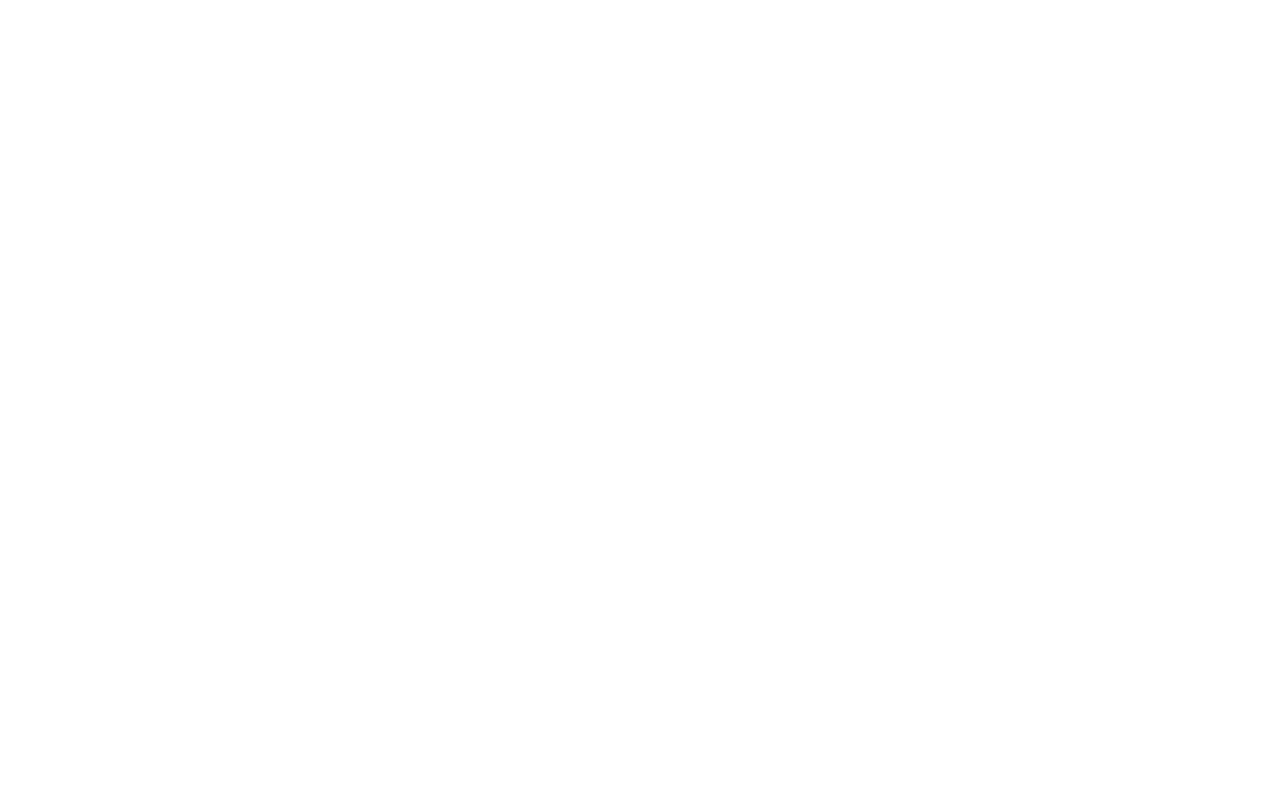
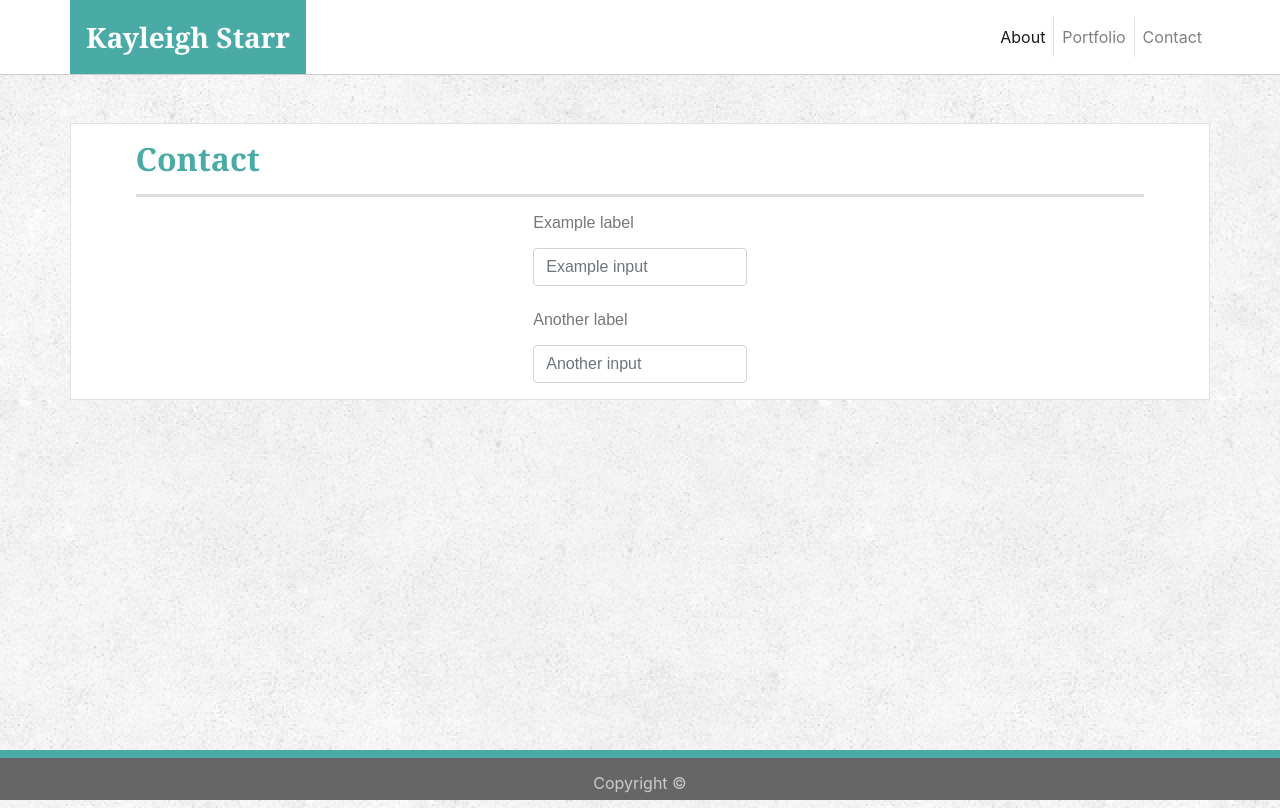
Before and after one commit to kayleighs/Bootstrap-Portfolio, a plain HTML site: page contact.html in a window 1280 px wide. Drawn offline with nearby package versions, Linux system fonts and the light colour scheme.

Commit message:
started contact.html

```diff
--- a/contact.html
+++ b/contact.html
@@ -0,0 +1,76 @@
+<!DOCTYPE html>
+<html lang="en">
+
+<head>
+    <meta charset="UTF-8">
+    <meta name="viewport" content="width=device-width, initial-scale=1.0">
+    <meta http-equiv="X-UA-Compatible" content="ie=edge">
+    <title>Document</title>
+    <link rel="stylesheet" href="https://stackpath.bootstrapcdn.com/bootstrap/4.3.1/css/bootstrap.min.css"
+        integrity="sha384-ggOyR0iXCbMQv3Xipma34MD+dH/1fQ784/j6cY/iJTQUOhcWr7x9JvoRxT2MZw1T" crossorigin="anonymous">
+    <link rel="stylesheet" href="style.css">
+</head>
+
+<body>
+    <div class="ksheaderbkgrd">
+        <div class="container">
+            <nav class="navbar navbar-expand-lg navbar-light bg-white ksnavbar">
+                <a class="navbar-brand kslogo p-3 text-white font-weight-bold" href="#">Kayleigh Starr</a>
+                <!--Logo-->
+                <button class="navbar-toggler" type="button" data-toggle="collapse" data-target="#navbarNav"
+                    aria-controls="navbarNav" aria-expanded="false" aria-label="Toggle navigation">
+                    <span class="navbar-toggler-icon"></span>
+                </button>
+                <div class="collapse navbar-collapse justify-content-end" id="navbarNav">
+                    <!--Navigation links-->
+                    <ul class="navbar-nav">
+                        <li class="nav-item active">
+                            <a class="nav-link border-right" href="index.html">About <span
+                                    class="sr-only">(current)</span></a>
+                        </li>
+                        <li class="nav-item">
+                            <a class="nav-link border-right" href="portfolio.html">Portfolio</a>
+                        </li>
+                        <li class="nav-item">
+                            <a class="nav-link" href="contact.html">Contact</a>
+                        </li>
+                    </ul>
+                </div>
+            </nav>
+        </div>
+    </div>
+    <div class="container border mt-5 bg-white">
+        <div class="row justify-content-center">
+            <div class="col-11">
+                <div class="row justify-content-center">
+                    <!--Row for Title-->
+                    <div class="col-11">
+                        <h2 class="py-3 ksheader">Contact</h2>
+                    </div>
+                    <div class="row justify-content-center kscontent">
+                        <!--Row for Content-->
+                        <div class="col-11">
+                            <form class="float-left">
+                                <div class="form-group">
+                                    <label for="formGroupExampleInput">Example label</label>
+                                    <input type="text" class="form-control" id="formGroupExampleInput" placeholder="Example input">
+                                </div>
+                                <div class="form-group">
+                                    <label for="formGroupExampleInput2">Another label</label>
+                                    <input type="text" class="form-control" id="formGroupExampleInput2" placeholder="Another input">
+                                </div>
+                            </form>
+                        </div>
+                    </div>
+                </div>
+            </div>
+        </div>
+    </div>
+    <footer class="footer ksfooter">
+        <div class="container">
+            <span>Copyright &copy;</span>
+        </div>
+    </footer>
+</body>
+
+</html>
--- a/style.css
+++ b/style.css
@@ -35,6 +35,7 @@ body {
 .kscontent {
     font-family: 'Arial', 'Helvetica Neue', Helvetica, sans-serif;
     color: #777777;
+     line-height: 35px;
 }
 
 
```
